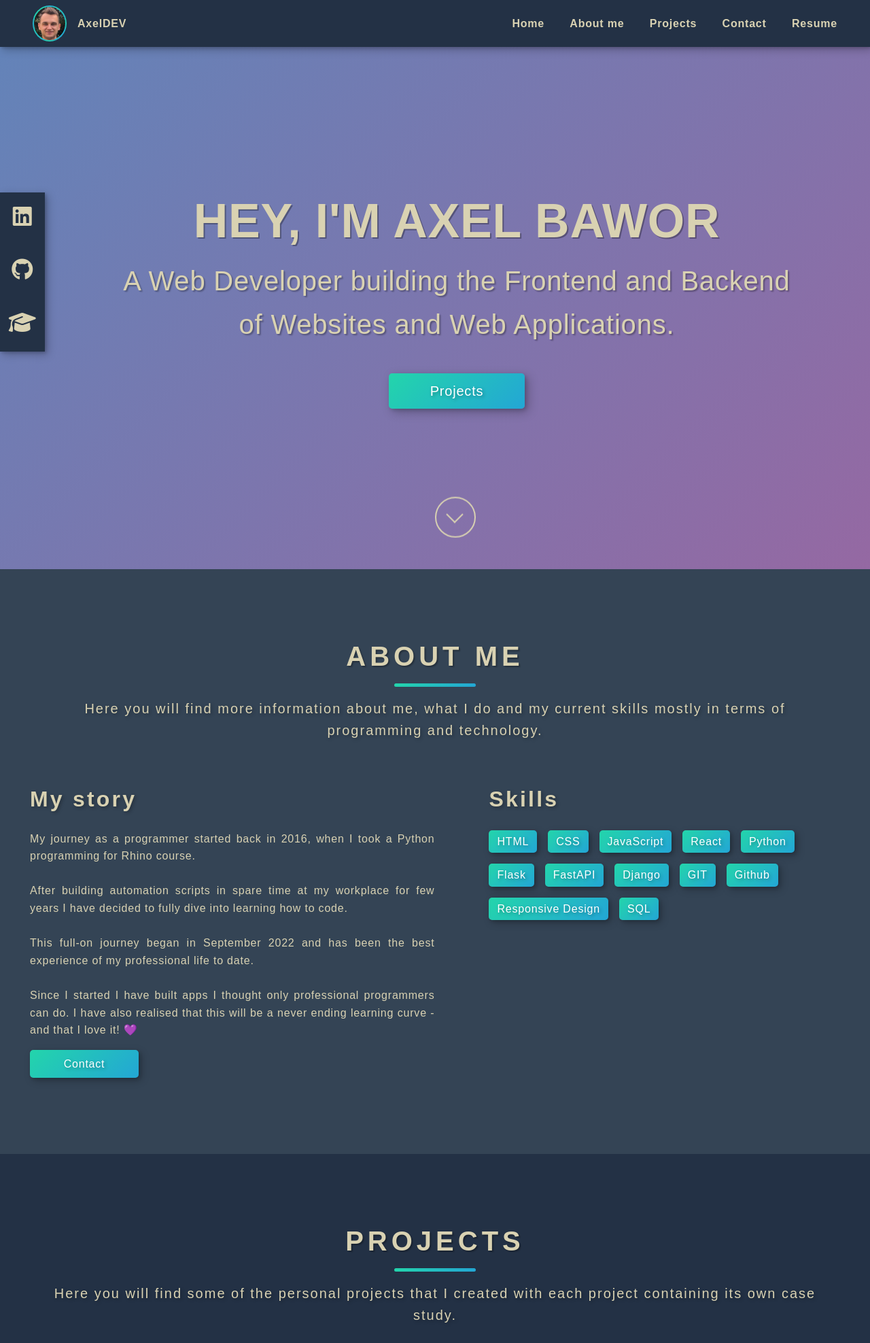
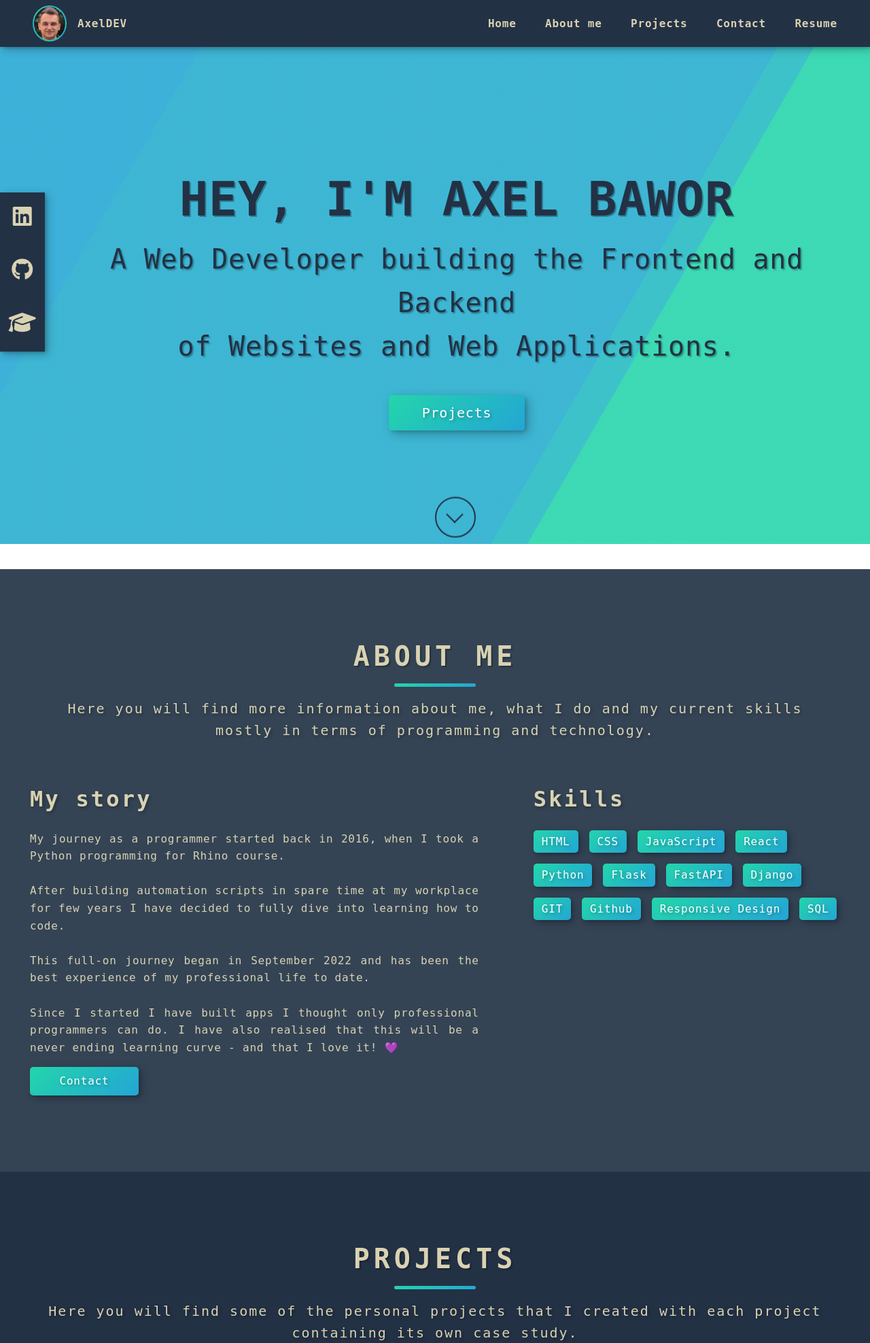
Before and after one commit to abawor/django_portfolio_website, a Django app: page / in a window 1280 px wide. Shown: the top 1975 px of the page at 68% size. Run offline with Django 3.2, Linux system fonts and the light colour scheme; some libraries are stand-ins or nearby versions.

Commit message:
Matched portoflio images background to website colour scheme.

```diff
--- a/website/static/css/base.css
+++ b/website/static/css/base.css
@@ -5,8 +5,8 @@
 }
 
 :root {
-    --ff-primary: 'Source Sans Pro', sans-serif;
-    --ff-secondary: 'Source Code Pro', monospace;
+    --ff-primary: 'Source Code Pro', monospace;
+    --ff-secondary: ;
 
     --fw-reg: 300;
     --fw-bold: 600;
@@ -17,6 +17,7 @@
     --clr-dark: #233145;
     --clr-main: linear-gradient(-45deg, #23a6d5, #23d5ab);
 
+    --btn-gradient: linear-gradient(-45deg, #23a6d5, #23d5ab);
     --bg-gradient: linear-gradient(-45deg, #ee7752, #e73c7e, #23a6d5, #23d5ab);
 
     --fs-h1: 2rem;
@@ -62,9 +63,6 @@
 }
 
 body {
-    background: var(--bg-gradient);
-    background-size: 400% 400%;
-    animation: gradient 5s ease infinite;
     color: var(--clr-dark);
     margin: 0;
     font-family: var(--ff-primary);
@@ -73,17 +71,35 @@
     letter-spacing: 0.05em;
 }
 
-@keyframes gradient {
+.bg {
+    animation:slide 3s ease-in-out infinite alternate;
+    background-image: linear-gradient(-60deg, #23d5ab 50%, #23a6d5 50%);
+    bottom:0;
+    left:-50%;
+    opacity:.5;
+    position:fixed;
+    right:-50%;
+    top:0;
+    z-index:-1;
+}
+
+.bg2 {
+animation-direction:alternate-reverse;
+animation-duration:4s;
+}
+
+.bg3 {
+animation-duration:5s;
+}
+
+@keyframes slide {
     0% {
-        background-position: 0% 50%;
-    }
-    50% {
-        background-position: 100% 50%;
+      transform:translateX(-25%);
     }
     100% {
-        background-position: 0% 50%;
+      transform:translateX(25%);
     }
-}
+  }
 
 a,
 i {
@@ -248,7 +264,6 @@
     display: block;
     height: calc(100vh - 2em);
     text-align: center;
-    color: var(--clr-light);
 }
 
 .intro_title {
@@ -316,7 +331,7 @@
     left: 50%;
     width: 60px;
     height: 60px;
-    border: 2px solid var(--clr-light);
+    border: 2px solid var(--clr-dark);
     border-radius: 50%;
     animation: down 1.5s infinite;
     &::before {
@@ -326,8 +341,8 @@
         left: 18px;
         width: 18px;
         height: 18px;
-        border-left: 2px solid var(--clr-light);
-        border-bottom: 2px solid var(--clr-light);
+        border-left: 2px solid var(--clr-dark);
+        border-bottom: 2px solid var(--clr-dark);
         transform: rotate(-45deg);
     }
 }
@@ -344,7 +359,9 @@
     }
 }
 
-
+.projects_button {
+    background: var(--btn-gradient);
+}
 
 /* About me */
 
@@ -391,7 +408,7 @@
 
 .skills-list li {
     background: var(--clr-main);
-    color: white;
+    color: var(--clr-white);
     padding: 0.25em 0.75em;
     border-radius: 5px;
     box-shadow: var(--bs);
@@ -510,8 +527,8 @@
 
 .portfolio_item_desc_title {
     font-weight: var(--fw-bold);
-    font-size: var(--fs-body);
-    margin-top: 2em;
+    font-size: var(--fs-h3);
+    margin-top: 1em;
 }
 
 .portfolio_item_desc_text {
@@ -525,7 +542,7 @@
     border: none;
     border-radius: 50%;
     background: var(--clr-main);
-    color: var(--clr-light);
+    color: var(--clr-white);
     padding: 15px;
     line-height: 1;
     font-family: cursive;
@@ -571,7 +588,7 @@
     border-radius: 10px;
     font-weight: var(--fw-bold);
     text-align: left;
-    font-family: var(--ff-secondary);
+    font-family: var(--ff-primary);
     box-shadow: var(--bs);
 }
 
--- a/website/templates/webapp/base.html
+++ b/website/templates/webapp/base.html
@@ -35,13 +35,16 @@
     </header>
 
     <!-- Intro -->
+    <div class="bg"></div>
+    <div class="bg bg2"></div>
+    <div class="bg bg3"></div>
     <section class="intro">
       <div class="intro-text">
         <div class="intro_title">HEY, I'M AXEL BAWOR</div>
         <div class="intro_subtitle">
           A Web Developer building the Frontend and Backend <br>
           of Websites and Web Applications.
-          <a href="#projects" class="shortcut_button">Projects</a>
+          <a href="#projects" class="shortcut_button projects_button">Projects</a>
         </div>
       </div>
       <div class="intro_social">
@@ -120,7 +123,7 @@
             <div class="hidden_text">
               Online Design Tool
             </div>
-            <img src="static/images/item_1.jpg" alt="Online Design Tool">
+            <img src="static/images/item_1.png" alt="Online Design Tool">
             <div class="portfolio_item_desc">
               <div class="portfolio_item_desc_box">
                 <div class="portfolio_item_desc_title desc_title_top">
@@ -151,7 +154,7 @@
             <div class="hidden_text">
               Automation Scripts
             </div>
-            <img src="static/images/item_2.jpg" alt="Automation Scripts">
+            <img src="static/images/item_2.png" alt="Automation Scripts">
             <div class="portfolio_item_desc">
               <div class="portfolio_item_desc_box">
                 <div class="portfolio_item_desc_title  desc_title_top">
@@ -182,7 +185,7 @@
             <div class="hidden_text">
               Racing Game
             </div>
-            <img src="static/images/item_3.jpg" alt="Racing Game">
+            <img src="static/images/item_3.png" alt="Racing Game">
             <div class="portfolio_item_desc">
               <div class="portfolio_item_desc_box">
                 <div class="portfolio_item_desc_title desc_title_top">
@@ -213,7 +216,7 @@
             <div class="hidden_text">
               URL Shortener
             </div>
-            <img src="static/images/item_4.jpg" alt="URL Shortener">
+            <img src="static/images/item_4.png" alt="URL Shortener">
             <div class="portfolio_item_desc">
               <div class="portfolio_item_desc_box">
                 <div class="portfolio_item_desc_title desc_title_top">
@@ -244,7 +247,7 @@
             <div class="hidden_text">
               ToDo App
             </div>
-            <img src="static/images/item_5.jpg" alt="ToDo App">
+            <img src="static/images/item_5.png" alt="ToDo App">
             <div class="portfolio_item_desc">
               <div class="portfolio_item_desc_box">
                 <div class="portfolio_item_desc_title desc_title_top">
@@ -275,7 +278,7 @@
             <div class="hidden_text">
               Family Days Out
             </div>
-            <img src="static/images/item_6.jpg" alt="Family Days Out">
+            <img src="static/images/item_6.png" alt="Family Days Out">
             <div class="portfolio_item_desc">
               <div class="portfolio_item_desc_box">
                 <div class="portfolio_item_desc_title desc_title_top">
```
Also changed, not shown: website/static/images/item_1.png (added), website/static/images/item_11.jpg (deleted), website/static/images/item_2.png (added), website/static/images/item_3.png (added), website/static/images/item_4.png (added), website/static/images/item_5.png (added), website/static/images/item_6.png (added).
